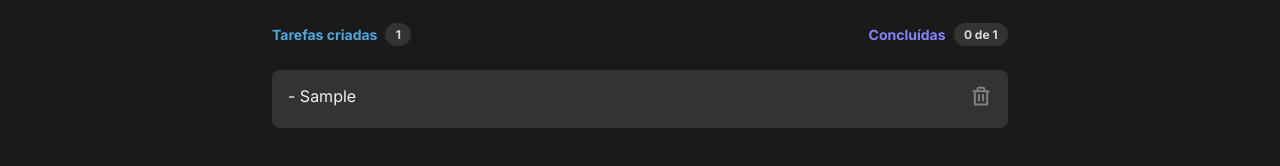
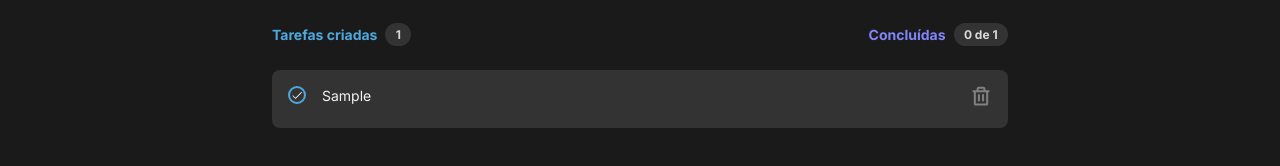
Before and after one commit to Ygor-Evaldt-dev/task-management-app, a React (Vite) app: page / in a window 1280 px wide. Both pictures are taken after typing "Sample" into the empty fields and a click on the button "Criar". Shown: the part 268-434 px from the top of the page. Built offline with nearby package versions, Linux system fonts and the light colour scheme.

Commit message:
finalizado projeto versão v1.0.0

```diff
--- a/src/App.module.css
+++ b/src/App.module.css
@@ -18,22 +18,10 @@
 }
 
 .tasks>ul>li {
-    display: flex;
-    gap: 1rem;
-    align-items: flex-start;
-    justify-content: space-between;
     padding: 1rem;
     border-radius: 8px;
     background-color: var(--gray-400);
-}
-
-.tasks>ul>li>button {
-    background-color: transparent;
-    color: var(--gray-300);
-}
-
-.tasks>ul>li>button:hover {
-    color: var(--red-400);
+    align-items: center;
 }
 
 @media(max-width: 768px) {
--- a/src/App.tsx
+++ b/src/App.tsx
@@ -10,7 +10,6 @@ import { Task } from "./components/task/Task";
 import { TaskType } from "./types/task.type";
 
 import styles from "./App.module.css";
-import { Trash } from "@phosphor-icons/react";
 
 export function App() {
     const [tasks, setTasks] = useState([] as TaskType[]);
@@ -25,8 +24,7 @@ export function App() {
         setTasks(JSON.parse(storedTasks));
     }, [])
 
-
-    function handleDeleteTask(id: string) {
+    function onDeleteTask(id: string) {
         const tasksWithoutDeleted = tasks.filter(task => task.id !== id);
         setTasks(tasksWithoutDeleted);
         saveTasksToLocalStorage(tasksWithoutDeleted);
@@ -49,6 +47,26 @@ export function App() {
         });
     }
 
+    function onTaskToggle(id: string) {
+        const updatedTasks = tasks.map(task => {
+            if (task.id === id) {
+                const value = task.isFinished === true ? false : true;
+                return { ...task, isFinished: value }
+            }
+
+            return task;
+        }).sort(sortTasksByIsFinished);
+
+        setTasks(updatedTasks);
+        saveTasksToLocalStorage(updatedTasks);
+    }
+
+    function sortTasksByIsFinished(x: TaskType, y: TaskType) {
+        if (x.isFinished === y.isFinished) return 0;
+        else if (x.isFinished) return 1;
+        return -1.
+    }
+
     function saveTasksToLocalStorage(tasks: TaskType[]) {
         localStorage.setItem("tasks", JSON.stringify(tasks));
     }
@@ -67,17 +85,13 @@ export function App() {
                             {tasks.map(task => {
                                 return (
                                     <li key={task.id}>
-                                        <Task task={task} />
-                                        <button onClick={() => handleDeleteTask(task.id)}>
-                                            <Trash size={22} weight="bold" />
-                                        </button>
+                                        <Task task={task} onTaskToggle={onTaskToggle} onDeleteTask={onDeleteTask} />
                                     </li>
                                 )
                             })}
                         </ul>
                     )}
                 </article>
-
             </main >
         </>
     )
--- a/src/components/task/Task.module.css
+++ b/src/components/task/Task.module.css
@@ -1,9 +1,69 @@
 .task {
     display: flex;
     gap: 0.75rem;
-    align-items: center;
+    align-items: start;
+    justify-content: space-between;
 }
 
-.task p {
+.label {
+    display: flex;
+    gap: 1rem;
+    align-items: flex-start;
+}
+
+.label p {
     word-break: break-word;
 }
+
+.label input[type=checkbox] {
+    display: none;
+}
+
+.task button {
+    background-color: transparent;
+    color: var(--gray-300);
+}
+
+.task button:hover {
+    color: var(--red-400);
+}
+
+.label .checkbox {
+    border-radius: 50%;
+    height: 1.125rem;
+    min-width: 1.125rem;
+    transition: 0.2s all;
+    display: flex;
+    align-items: center;
+    justify-content: center;
+    cursor: pointer;
+}
+
+.label .checkboxChecked {
+    border: 2px solid var(--purple-500);
+    background-color: var(--purple-500);
+}
+
+.label .checkboxChecked:hover {
+    background-color: var(--purple-300);
+}
+
+.label .checkboxUnchecked {
+    border: 2px solid var(--blue-300);
+}
+
+.label .checkboxUnchecked:hover {
+    background-color: var(--purple-300);
+}
+
+.label .title {
+    font-size: 0.875rem;
+    line-height: 1.4;
+    user-select: none;
+    transition: 200ms all;
+}
+
+.label .title.titleThrough {
+    text-decoration: line-through;
+    color: var(--gray-300);
+}
--- a/src/components/task/Task.tsx
+++ b/src/components/task/Task.tsx
@@ -1,17 +1,46 @@
+import { Check, Trash } from "@phosphor-icons/react";
 import { TaskType } from "@/types/task.type";
+
 import styles from "./Task.module.css";
 
 type TaskProps = {
-    task: TaskType
+    task: TaskType;
+    onTaskToggle: (id: string) => void;
+    onDeleteTask: (id: string) => void;
 }
 
 export function Task({
-    task
+    task,
+    onTaskToggle,
+    onDeleteTask
 }: TaskProps) {
+    function handleTaskToggle() {
+        onTaskToggle(task.id);
+    }
+
+    function handleDeleteTask() {
+        onDeleteTask(task.id);
+    }
+
     return (
-        <div className={styles.task}>
-            {/* <input type="checkbox" /> */}
-            <p>- {task.title}</p>
+        <div className={styles.task} >
+            <div className={styles.label} onClick={handleTaskToggle}>
+                <input readOnly type="checkbox" checked={task.isFinished} />
+                <span className={`
+                ${styles.checkbox}
+                ${task.isFinished ? styles.checkboxChecked : styles.checkboxUnchecked}
+            `}>
+                    <Check size={12} />
+                </span>
+                <p className={`
+                ${styles.title}
+                ${task.isFinished ? styles.titleThrough : ""}
+            `}>{task.title}</p>
+            </div>
+
+            <button onClick={handleDeleteTask}>
+                <Trash size={22} weight="bold" />
+            </button>
         </div>
     );
 }
```
